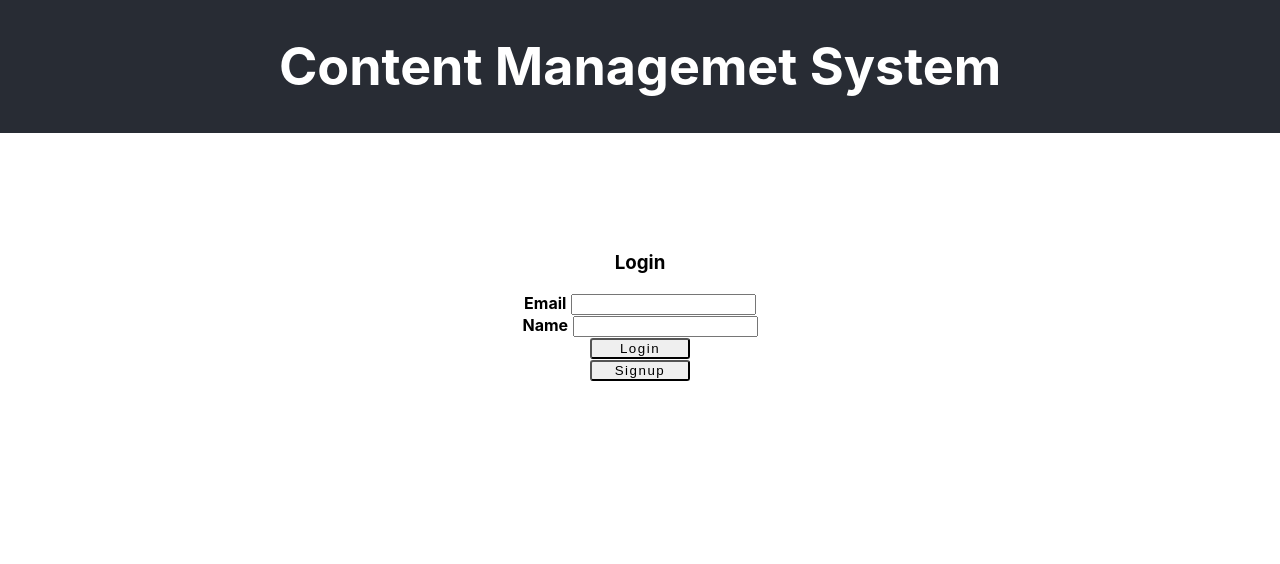
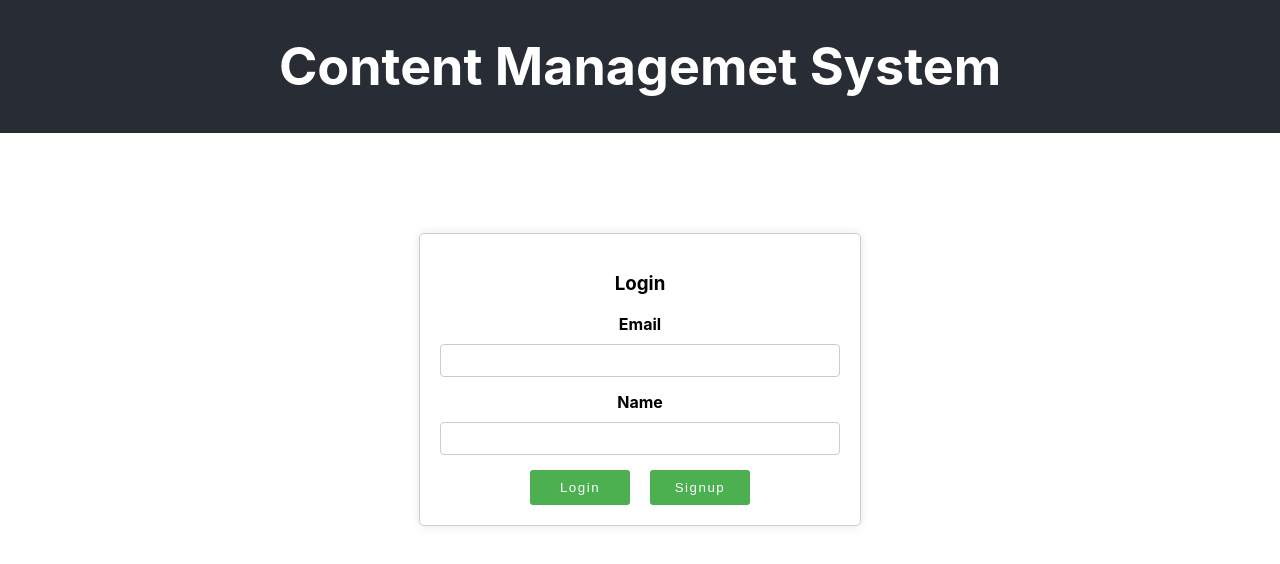
Before and after one commit to 16sweetyjain/CMS-client, a React (Create React App) app: page / in a window 1280 px wide. Shown: the top 564 px of the page. Built offline with nearby package versions, Linux system fonts and the light colour scheme.

Commit message:
added css

```diff
--- a/src/App.css
+++ b/src/App.css
@@ -1,6 +1,7 @@
 .App {
   text-align: center;
 }
+
 
 .App-logo {
   height: 40vmin;
--- a/src/components/FaqForm.jsx
+++ b/src/components/FaqForm.jsx
@@ -2,6 +2,8 @@ import React, { useState, useEffect } from 'react';
 import {addFaqData, setFaqData} from '../actions/FaqFormActions';
 import { useDispatch, useSelector } from 'react-redux';
 import { debounce } from '../util/debounce';
+
+import './Form.css';
 
 
 const  FaqForm  = () =>  {
@@ -31,7 +33,7 @@ const  FaqForm  = () =>  {
 
 
     return (
-      <form onSubmit={event => handleSubmit(event)}>
+      <form className="my-form"  onSubmit={event => handleSubmit(event)}>
         <div>
           <label>Title:</label>
           <input
--- /dev/null
+++ b/src/components/Form.css
@@ -0,0 +1,45 @@
+.my-form {
+    max-width: 400px;
+    padding: 20px;
+    border: 1px solid #ccc;
+    border-radius: 5px;
+    box-shadow: 0 0 10px rgba(0, 0, 0, 0.1);
+    margin-top: 100px;
+    margin-left: auto;
+    margin-right: auto;
+  }
+
+
+label {
+    display: block;
+    margin-bottom: 10px;
+  }
+
+  input {
+    width: 100%;
+    padding: 8px;
+    margin-bottom: 15px;
+    box-sizing: border-box;
+    border: 1px solid #ccc;
+    border-radius: 4px;
+  }
+
+  button {
+    background-color: #4caf50;
+    color: #fff;
+    padding: 10px 15px;
+    border: none;
+    border-radius: 4px;
+    cursor: pointer;
+  }
+
+  button:hover {
+    background-color: #45a049;
+  }
+
+  .buttonGroup {
+    display: flex;
+    flex-direction: row;
+    gap: 20px;
+    justify-content: center;
+  }
--- a/src/components/HelpXForm.jsx
+++ b/src/components/HelpXForm.jsx
@@ -2,6 +2,7 @@ import React, { useState, useEffect } from 'react';
 import {addHelpXData, setHelpXData} from '../actions/HelpXFormActions';
 import { useDispatch, useSelector } from 'react-redux';
 import { debounce } from '../util/debounce';
+import './Form.css';
 
 const HelpXForm = () => {
   const helpXData = useSelector(state => state.helpX);
@@ -32,7 +33,7 @@ const HelpXForm = () => {
 
 
     return (
-      <form onSubmit={event => handleSubmit(event)}>
+      <form className="my-form" onSubmit={event => handleSubmit(event)}>
         <div>
           <label>Title:</label>
           <input
--- a/src/components/Signin.jsx
+++ b/src/components/Signin.jsx
@@ -2,6 +2,8 @@ import React, { useState } from 'react';
 import { useDispatch } from 'react-redux';
 import {getUserData } from '../actions/UserActions';
 import { useNavigate } from 'react-router';
+import './Form.css';
+
 
 const SignIn = () => {
 
@@ -38,7 +40,7 @@ const SignIn = () => {
         <div>
             <div  style={ { height: '90vh' } } className='container'>
                 <div className="row " >
-                    <form className="col s12" style  = {{ marginTop:'100px' }}>
+                    <form className="my-form" style  = {{ marginTop:'100px' }}>
                         <div className="row">
                             <div className="input-field col s12 black-text" style = { { display: 'flex', justifyContent: 'center', alignItems: 'center' } }>
                                 <h3>Login</h3>
@@ -47,7 +49,7 @@ const SignIn = () => {
                         <div className="row">
                             <div className="input-field col s12 center-align ">
                             <label> <b>Email</b> </label>
-                                <input id="email" type="email" className="validate" value={ user.email } onChange={ onChangeHandler }/>
+                                <input id="email" type="email" className="validate" value={ user.email } onChange={ onChangeHandler } />
                             </div>
                         </div>
 
@@ -58,6 +60,7 @@ const SignIn = () => {
                             </div>
                         </div>
 
+                        <div className='buttonGroup'>
                         <div className="row">
                             <div className="input-field col s12" style = { { textAlign:'center' } }>
                                 <button style={ { width: '100px', borderRadius: '3px', letterSpacing: '1.5px' } } className="btn btn-large btn-dark" onClick={ onSubmit }>Login</button>
@@ -70,6 +73,8 @@ const SignIn = () => {
                                 <button style={ { width: '100px', borderRadius: '3px', letterSpacing: '1.5px' } } className="btn btn-large btn-dark" onClick={ signUp }>Signup</button>
                             </div>
                         </div>
+
+                        </div>
                     </form>
                 </div>
             </div>
--- a/src/components/Signup.jsx
+++ b/src/components/Signup.jsx
@@ -2,6 +2,8 @@ import React, { useState } from 'react';
 import { useDispatch } from 'react-redux';
 import { createNewUser, setUserData } from '../actions/UserActions';
 import { useNavigate } from 'react-router';
+import './Form.css';
+
 
 const SignUp = () => {
     const dispatch = useDispatch();
@@ -28,7 +30,7 @@ const SignUp = () => {
         <div>
             <div  style={ { height: '90vh' } } className='container'>
                 <div className="row"  style = { { display: 'flex', justifyContent: 'center', alignItems: 'center' } }>
-                    <form className=" col s12">
+                    <form className=" my-form">
                         <div className="row">
                             <div className="input-field col s12 black-text" style = { { display: 'flex', justifyContent: 'center', alignItems: 'center' } }>
                                 <h3>Register</h3>
```
